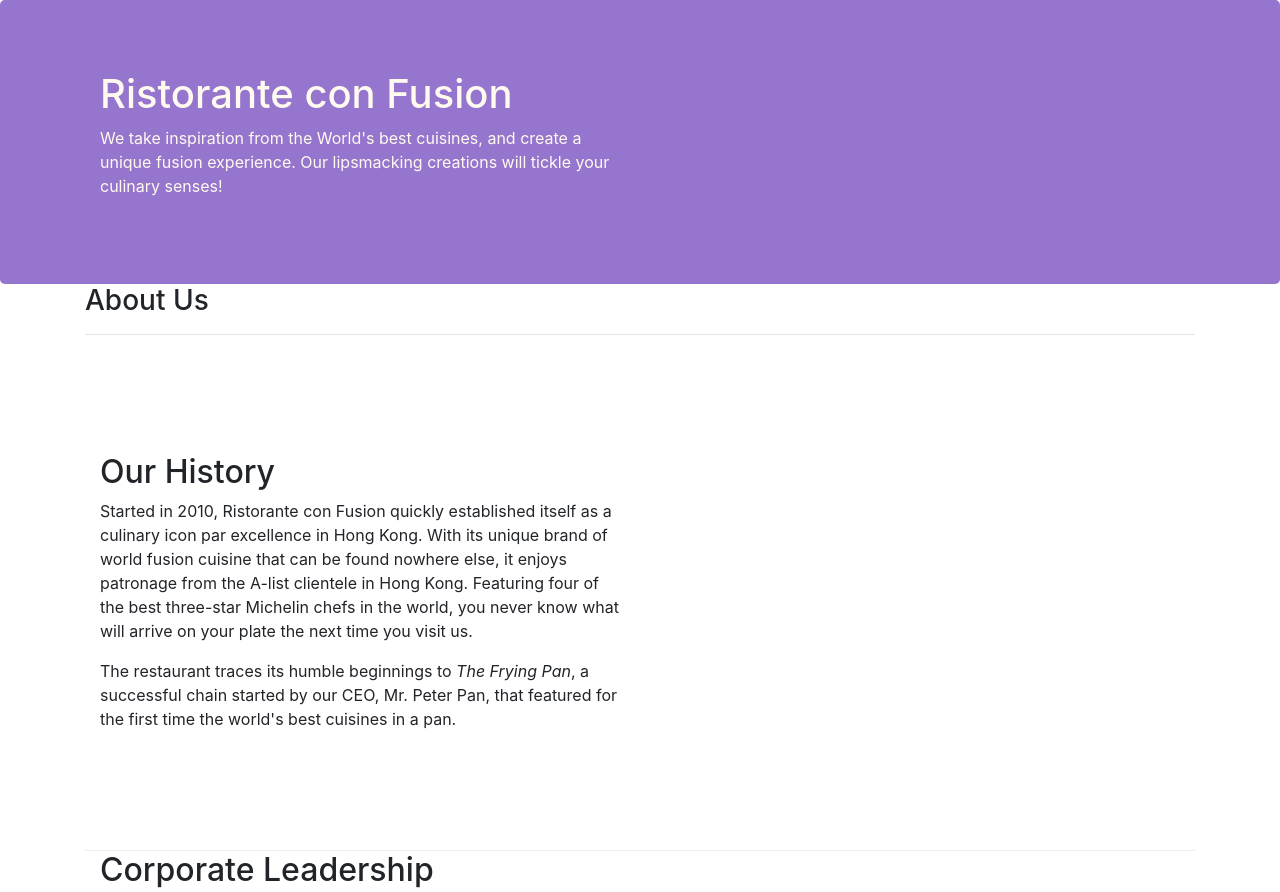
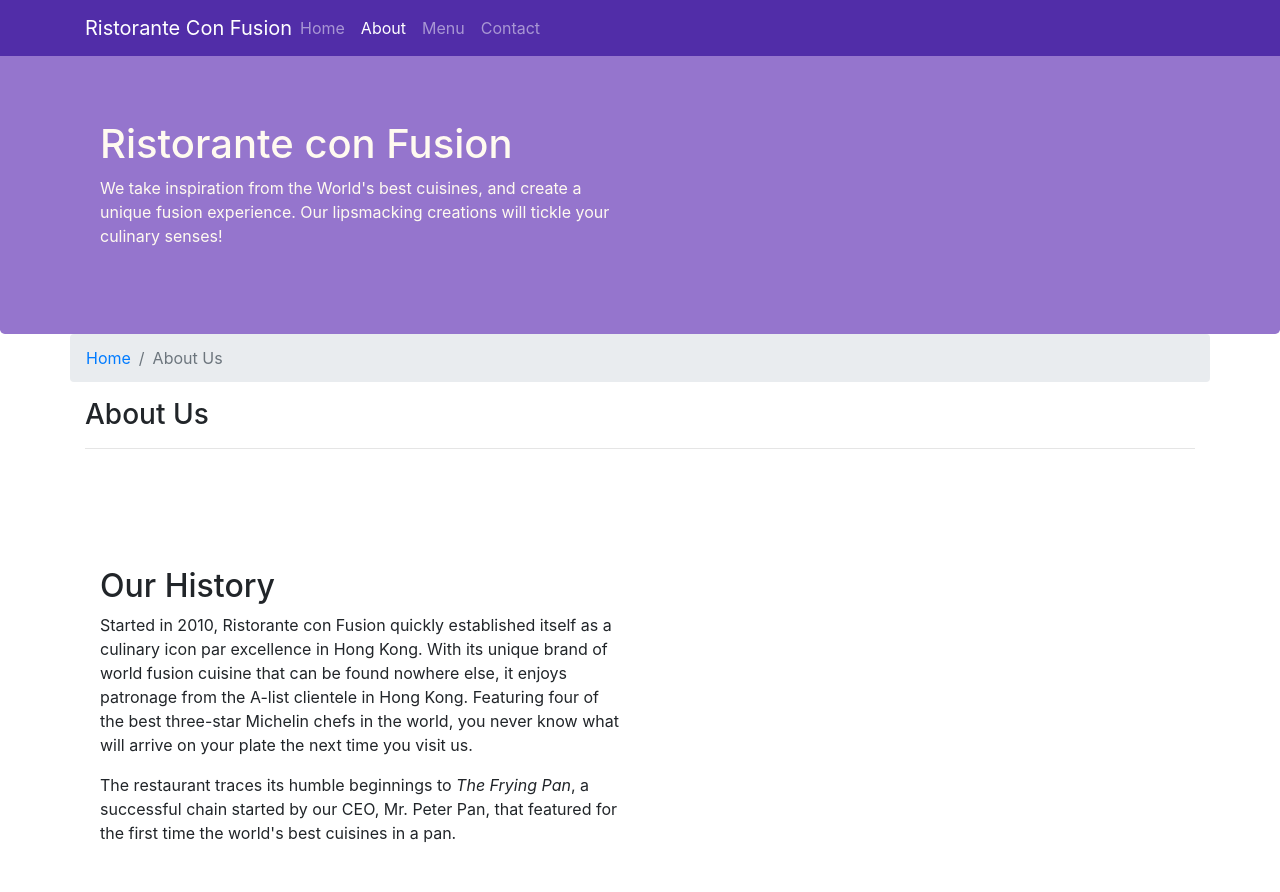
Before and after one commit to CalvinChiramal/bootstrap, a website: page aboutus.html in a window 1280 px wide. Shown: the top 892 px of the page. Drawn offline with nearby package versions, Linux system fonts and the light colour scheme.

Commit message:
added navbar and breadcrumbs

```diff
--- a/aboutus.html
+++ b/aboutus.html
@@ -16,6 +16,23 @@
 
 <body>
 
+    <nav class = "navbar navbar-dark navbar-expand-sm fixed-top">
+        <div class = "container">
+            <button class="navbar-toggler" type="button" data-toggle="collapse" data-target="#Navbar">
+                <span class="navbar-toggler-icon"></span>
+            </button>
+            <a class="navbar-brand mr-auto" href="./index.html">Ristorante Con Fusion</a>
+                <div class = "collapse navbar-collapse" id = "Navbar">
+                    <ul class="navbar-nav mr-auto">
+                        <li class="nav-item"><a class="nav-link" href="./index.html">Home</a></li>
+                        <li class="nav-item active"><a class="nav-link" href="#">About</a></li>
+                        <li class="nav-item"><a class="nav-link" href="#">Menu</a></li>
+                        <li class="nav-item"><a class="nav-link" href="#">Contact</a></li>
+                    </ul>
+                </div>
+        </div>
+    </nav>
+
     <header class="jumbotron">
         <div class="container">
             <div class="row row-header">
@@ -31,6 +48,10 @@
 
     <div class = "container">
         <div class = "row">
+            <ol class = "col-12 breadcrumb">
+                <li class = "breadcrumb-item"><a href = "./index.html">Home</a></li>
+                <li class = "breadcrumb-item active">About Us</li>
+            </ol>
             <div class = "col-12">
                <h3>About Us</h3>
                <hr>
@@ -70,7 +91,7 @@
                 <div class="col-4 offset-1 col-sm-2">
                     <h5>Links</h5>
                     <ul class="list-unstyled">
-                        <li><a href="#">Home</a></li>
+                        <li><a href="./index.html">Home</a></li>
                         <li><a href="#">About</a></li>
                         <li><a href="#">Menu</a></li>
                         <li><a href="#">Contact</a></li>
@@ -78,7 +99,7 @@
                 </div>
                 <div class="col-7 col-sm-5">
                     <h5>Our Address</h5>
-                    <address class = "address">
+                    <address>
 		              121, Clear Water Bay Road<br>
 		              Clear Water Bay, Kowloon<br>
 		              HONG KONG<br>
--- a/css/styles.css
+++ b/css/styles.css
@@ -23,8 +23,17 @@
     color: floralwhite;
 }
 
-.address {
+address {
     font-size: 80%;
     margin: 0px;
     color: #0f0f0f;
 }
+
+body {
+    padding: 50px 0px 0px 0px;
+    z-index: 0;
+}
+
+.navbar-dark {
+    background-color: #512da8;
+}
```
Also changed, not shown: index.html (+19 -2 lines).
